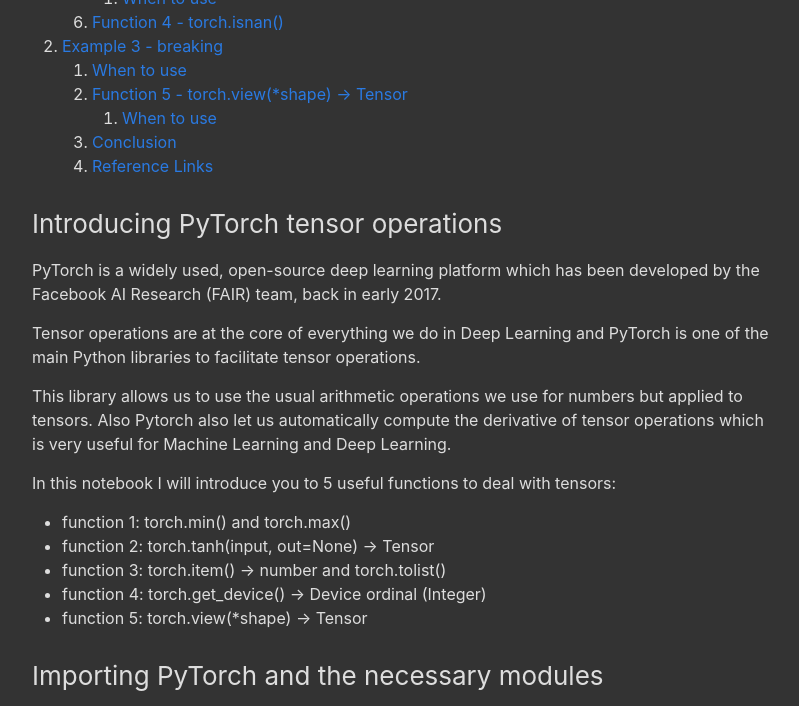
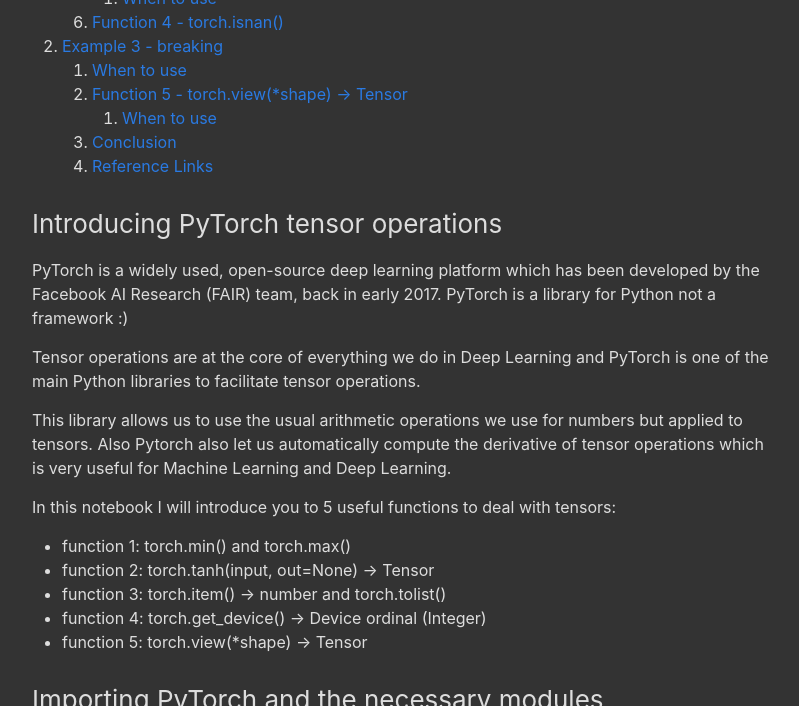
Before and after one commit to pymultitudes/pymultitudes.github.io, a Jekyll site: the page built from _posts/2020-05-29-Five Pytorch functions you should know.md, in a window 1280 px wide and 900 px high, scrolled down 518 px, cut to the strip 0-706 px from the top of the window. Shown: the whole strip, without its empty margins (238-1037 px from the left). Built offline with Jekyll 4.4.1, drawn with Linux system fonts in a browser that asks for light colours; our own code applies the rules of GitHub Pages for plain Markdown files.

Commit message:
Update 2020-05-29-Five Pytorch functions you should know.md

```diff
--- a/_posts/2020-05-29-Five Pytorch functions you should know.md
+++ b/_posts/2020-05-29-Five Pytorch functions you should know.md
@@ -8,7 +8,7 @@ Here's the table of contents:
 
 ### Introducing PyTorch tensor operations
 
-PyTorch is a widely used, open-source deep learning platform which has been developed by the Facebook AI Research (FAIR) team, back in early 2017.
+PyTorch is a widely used, open-source deep learning platform which has been developed by the Facebook AI Research (FAIR) team, back in early 2017. PyTorch is a library for Python not a framework :)
 
 Tensor operations are at the core of everything we do in Deep Learning and PyTorch is one of the main Python libraries to facilitate tensor operations.
 
```
